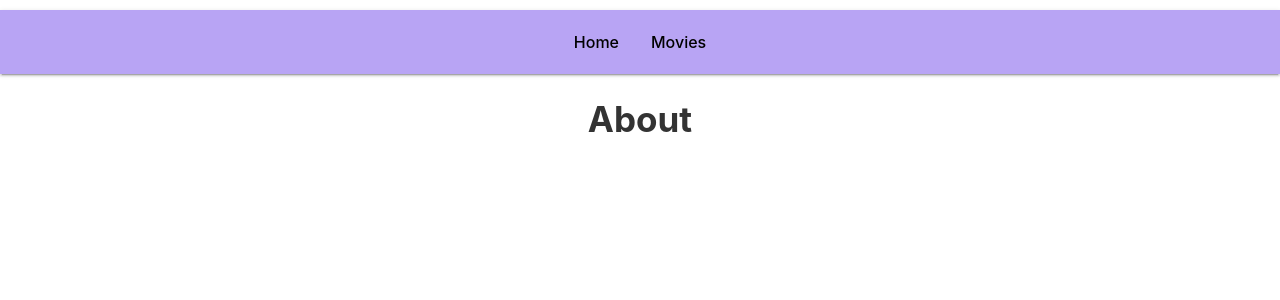
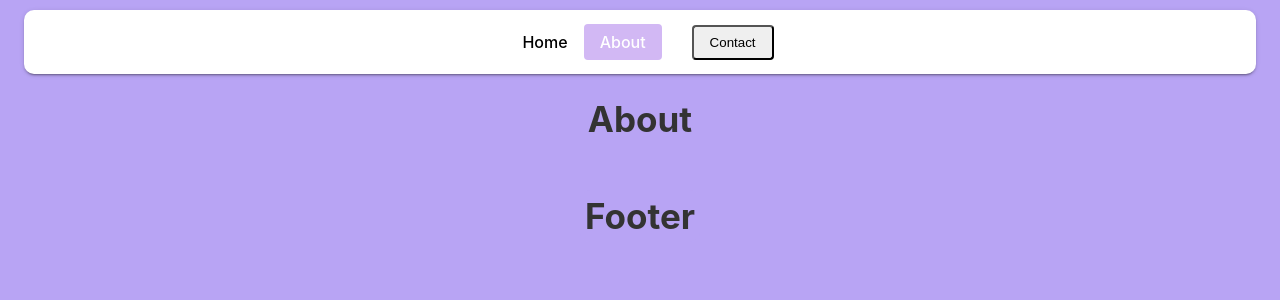
Before and after one commit to Yuraro/dev-portfolio-yuraro, a React (Create React App) app: page /dev-portfolio-yuraro/about in a window 1280 px wide. Shown: the top 300 px of the page. Built offline with nearby package versions, Linux system fonts and the light colour scheme.

Commit message:
Update setting

```diff
--- a/src/components/App/App.jsx
+++ b/src/components/App/App.jsx
@@ -17,16 +17,16 @@ export const App = () => {
   return (
     <>
       <Routes>
-        <Route path="/" element={<Header />}>
+          <Route path="/" element={<Header />}>
           <Route index element={<Home />} />
           <Route path="/about" element={<About />}>
             <Route path="video" element={<Video />} />
             <Route path="projects" element={<Projects />} />
             <Route path="work_experience" element={<Experience />} />
           </Route>
-          <Route path="/contacts" element={<Footer />} />
-        </Route>
+          </Route>
       </Routes>
+      <Footer />
     </>
   );
 };
--- a/src/components/Header/Header.jsx
+++ b/src/components/Header/Header.jsx
@@ -1,19 +1,25 @@
 import React from 'react';
-import { Outlet } from "react-router-dom";
-import { Container, HeaderWrap, Link } from './Header.styled';
-
+import { Outlet } from 'react-router-dom';
+import { ContactBtn, Container, HeaderWrap, Link, NavWrap } from './Header.styled';
 
 const Header = () => {
+
+    const handleContactClick = () => {
+    window.scrollTo({ top: document.body.scrollHeight, behavior: 'smooth' });
+    };
 
 return (
     <Container>
         <HeaderWrap>
+            <NavWrap>
                 <nav>
             <Link to="/">Home</Link>
-                    <Link to="/movies">Movies</Link>
+            <Link to="/about">About</Link>
                 </nav>
+            <ContactBtn onClick={handleContactClick}>Contact</ContactBtn>
+            </NavWrap>
         </HeaderWrap>
-                <Outlet/>
+        <Outlet />
     </Container>
 );
 };
--- a/src/components/Header/Header.styled.jsx
+++ b/src/components/Header/Header.styled.jsx
@@ -2,27 +2,31 @@ import styled from '@emotion/styled';
 import { NavLink } from 'react-router-dom';
 
 export const Container = styled.div`
-    top: 0;
+    top: 10px;
 `;
 
 export const HeaderWrap = styled.header`
+    position: sticky;
     top: 10px;
     left: 0;
-    position: sticky;
-    z-index: 1100;
+    z-index: 1;
     display: flex;
     justify-content: center;
     align-items: center;
     min-height: 64px;
-    padding-right: 24px;
-    padding-left: 24px;
-    background-color: #b8a4f4;
+    margin-right: 24px;
+    margin-left: 24px;
     box-shadow: 0px 3px 1px -2px rgba(0, 0, 0, 0.2), 0px 2px 2px 0px rgba(0, 0, 0, 0.14), 0px 1px 5px 0px rgba(0, 0, 0, 0.12);
+    border-radius: 10px;
+    border-radius: 10px;
+    background-color: white;
+`;
 
-
-    > nav {
+export const NavWrap = styled.div`
     display: flex;
-    }
+    justify-content: center;
+    align-items: center;
+    gap: 30px;
 `;
 
 export const Link = styled(NavLink)`
@@ -36,8 +40,25 @@ export const Link = styled(NavLink)`
     color: white;
     }
 
-    &.active {
+  &.active {
     color: white;
     background-color: #d2b8f4;
+  }
+`;
+
+export const ContactBtn = styled.button`
+    padding: 8px 16px;
+    border-radius: 4px;
+    text-decoration: none;
+    color: black;
+    font-weight: 500;
+
+    &:hover {
+    color: white;
     }
+
+  &.active {
+    color: white;
+    background-color: #d2b8f4;
+  }
 `;
--- a/src/index.css
+++ b/src/index.css
@@ -7,9 +7,16 @@ body {
     sans-serif;
   -webkit-font-smoothing: antialiased;
   -moz-osx-font-smoothing: grayscale;
+  height: 100%;
+  background-color: #b8a4f4;
 }
 
 code {
   font-family: source-code-pro, Menlo, Monaco, Consolas, 'Courier New',
     monospace;
 }
+
+html {
+  height: 100%;
+  margin: 0;
+}
--- a/src/pages/Home/Home.jsx
+++ b/src/pages/Home/Home.jsx
@@ -1,15 +1,11 @@
 import React from 'react';
-import { Outlet } from "react-router-dom";
+import { Outlet } from 'react-router-dom';
 import { HomeTitle, HomeWrap } from './Home.styled';
 
-
 const Home = () => {
-
-
 return (
     <HomeWrap>
         <HomeTitle>Home</HomeTitle>
-
         <Outlet />
     </HomeWrap>
 );
--- a/src/pages/Home/Home.styled.jsx
+++ b/src/pages/Home/Home.styled.jsx
@@ -1,10 +1,9 @@
 import styled from '@emotion/styled';
 
-export const HomeWrap = styled.div`
+export const HomeWrap = styled.section`
     display: flex;
     flex-direction: column;
-    align-items: center;
-    justify-content: center;
+    height: 100vh;
 `;
 
 export const HomeTitle = styled.h2`
```
Lines whose indentation alone changed are shown as unchanged.
